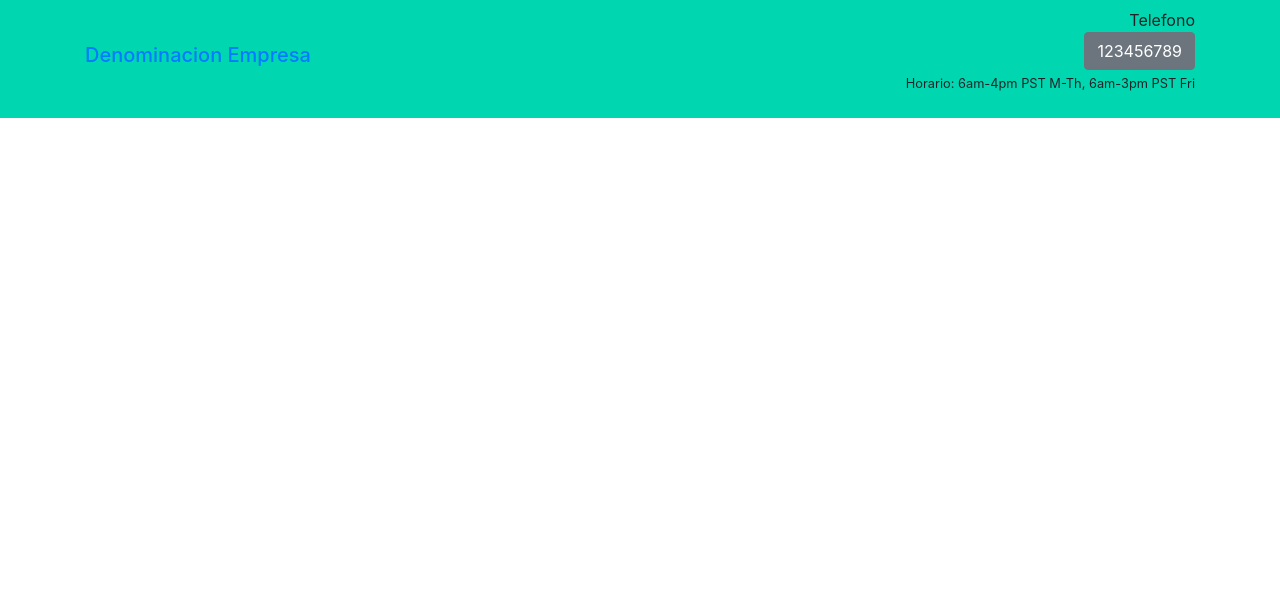
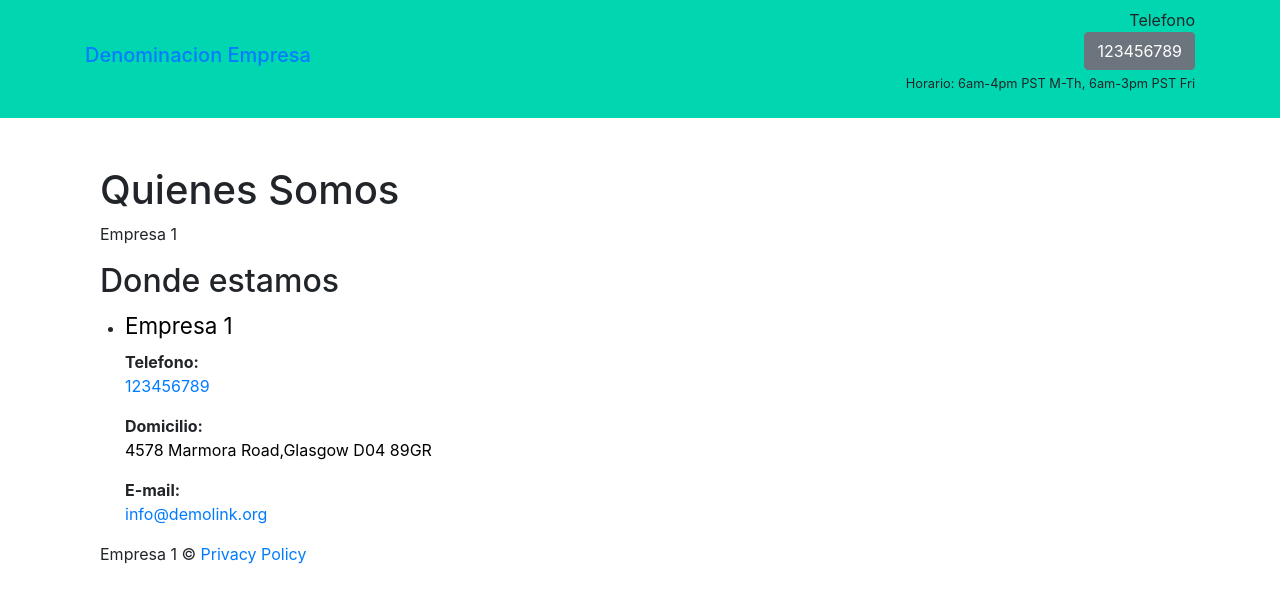
Before and after one commit to frocha19/Lab4, an Angular app: page /home/1 in a window 1280 px wide. Shown: the top 602 px of the page. Built offline with nearby package versions, Linux system fonts and the light colour scheme.

Commit message:
Add Home Changes

```diff
--- a/src/app/componentes/home/home.component.html
+++ b/src/app/componentes/home/home.component.html
@@ -1 +1,50 @@
 <br>
+<div class="container-fluid">
+    <h1 class="txt-pr">
+        Quienes Somos
+    </h1>
+    <div class="row">
+        <div class="col">
+            <p style="text-align:justify">
+                {{this.empresa.denominacion}}
+            </p>
+        </div>
+    </div>
+</div>
+<div class="container">
+    <h2 class="txt-pr">
+        Donde estamos
+    </h2>
+</div>
+<div class="map">
+    <div id="google-map" class="map_model" data-zoom="11"></div>
+    <ul class="map_locations">
+        <li data-x="-73.9874068" data-y="40.643180" data-basic="images/gmap_marker.png" data-active="images/gmap_marker_active.png">
+            <div class="location">
+                <h3 class="txt-clr1" style="color:black">
+                    <small>{{this.empresa.denominacion}}</small>
+                </h3>
+                <address>
+                        <dl>
+                            <dt>Telefono: </dt>
+                            <dd class="phone" style="color:black"><a href="callto:#">{{this.empresa.telefono}}</a></dd>
+                        </dl>
+                        <dl>
+                            <dt>Domicilio: </dt>
+                            <dd style="color:black">{{this.empresa.domicilio}}</dd>
+                        </dl>
+                        <dl>
+                            <dt> E-mail: </dt>
+                            <dd style="color:black"><a href="mailto:#">{{this.empresa.email}}</a></dd>
+                        </dl>
+                    </address>
+            </div>
+        </li>
+    </ul>
+</div>
+<div class="container">
+    <p class="rights">
+        {{this.empresa.denominacion}} &#169; <span id="copyright-year"></span>
+        <a href="">Privacy Policy</a>
+    </p>
+</div>
--- a/src/app/componentes/home/home.component.ts
+++ b/src/app/componentes/home/home.component.ts
@@ -7,6 +7,14 @@ import { Component, OnInit } from '@angular/core';
 })
 export class HomeComponent implements OnInit {
 
+  empresa = {
+    denominacion: 'Empresa 1',
+    telefono: '123456789',
+    quienesSomos: 'Lorem ipsum dolor sit amet conse ctetur adipisicing elit.',
+    domicilio: '4578 Marmora Road,Glasgow D04 89GR',
+    email: 'info@demolink.org'
+  };
+
   constructor() { }
 
   ngOnInit(): void {
```
